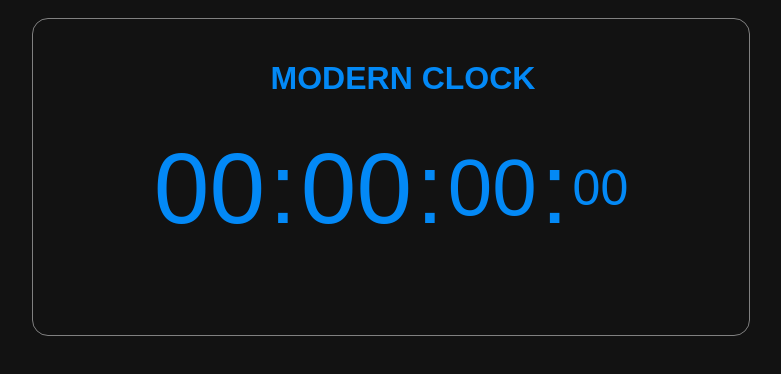
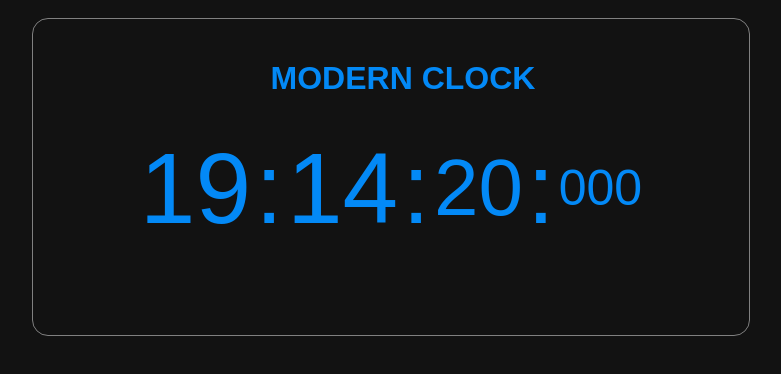
Before and after one commit to derrenderrick00-ux/digital_clock, a plain HTML site: page index.html in a window 1280 px wide. Shown: the whole page, without its empty margins (249-1030 px from the left). Drawn offline with Linux system fonts and the light colour scheme.

Commit message:
Created real time

```diff
--- a/index.html
+++ b/index.html
@@ -13,7 +13,7 @@
             <div class="hours-output">00</div><div class="colon">:</div>
             <div class="minutes-output">00</div><div class="colon">:</div>
             <div class="seconds-output">00</div><div class="colon">:</div>
-            <div class="miliseconds-output">00</div>
+            <div class="miliseconds-output">0000</div>
         </div>
     </div>
     <script src="script.js"></script>
--- a/script.js
+++ b/script.js
@@ -0,0 +1,20 @@
+const $ = (selector) => document.querySelector(selector);
+
+let hoursOutput = $(".hours-output");
+let minutesOutput = $(".minutes-output");
+let secondsOutput = $(".seconds-output");
+let milisecondsOutput = $(".miliseconds-output");
+
+function exactTime(){
+    let currentTime = new Date();
+    hoursOutput.textContent = currentTime.getHours().toString().padStart(2, "0");
+    minutesOutput.textContent = currentTime.getMinutes().toString().padStart(2, "0");
+    secondsOutput.textContent = currentTime.getSeconds().toString().padStart(2, "0");
+    milisecondsOutput.textContent = currentTime.getMilliseconds().toString().padStart(3, "0");
+}
+
+const currentTime = setInterval(exactTime, 1);
+
+document.addEventListener("DOMContentLoaded", ()=>{
+    exactTime();
+});
--- a/style.css
+++ b/style.css
@@ -49,3 +49,13 @@ body{
 .seconds-output{
     font-size: 80px;
 }
+
+@keyframes blink {
+    0%{opacity: 1;}
+    50%{opacity: 0;}
+    100%{opacity: 1;}
+}
+
+.colon{
+    animation: blink 1s ease-in-out infinite;
+}
```
